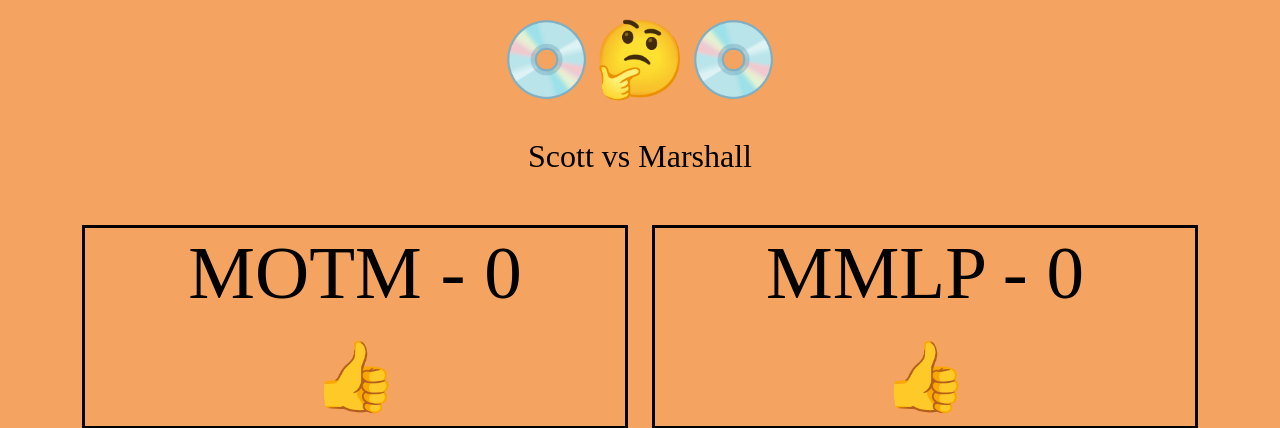
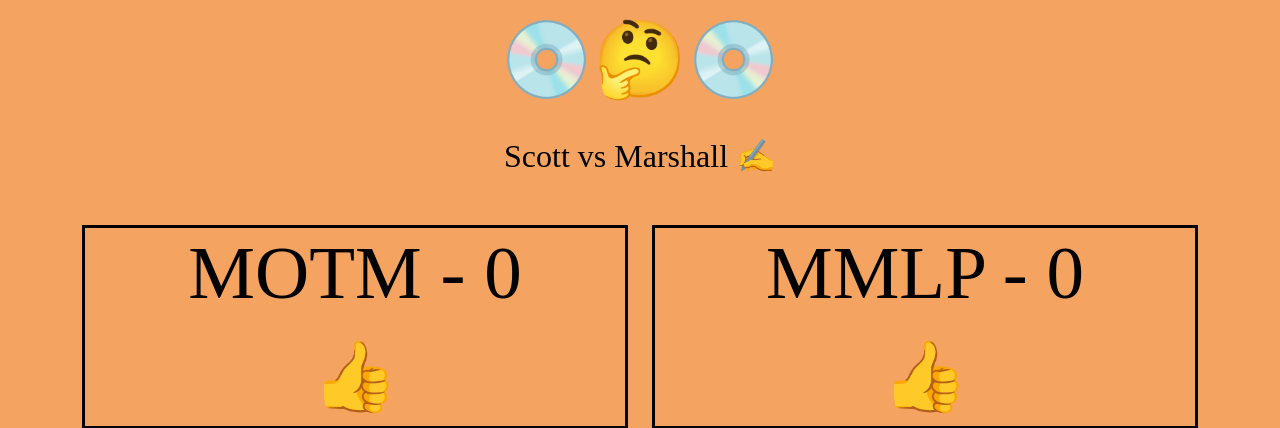
Before and after one commit to ScottsC0de/elite-matchups, a website: page public/matchup.html in a window 1280 px wide. Shown: the top 428 px of the page. Drawn offline with nearby package versions, Linux system fonts and the light colour scheme; no server answers.

Commit message:
writing hand emokji

```diff
--- a/public/matchup.html
+++ b/public/matchup.html
@@ -15,7 +15,7 @@
 
     <header>
         <h1>💿🤔💿</h1><br>
-        <h2>Scott vs Marshall</h2>
+        <h2>Scott vs Marshall ✍️</h2>
     </header>
 
     <div class="container">
```
